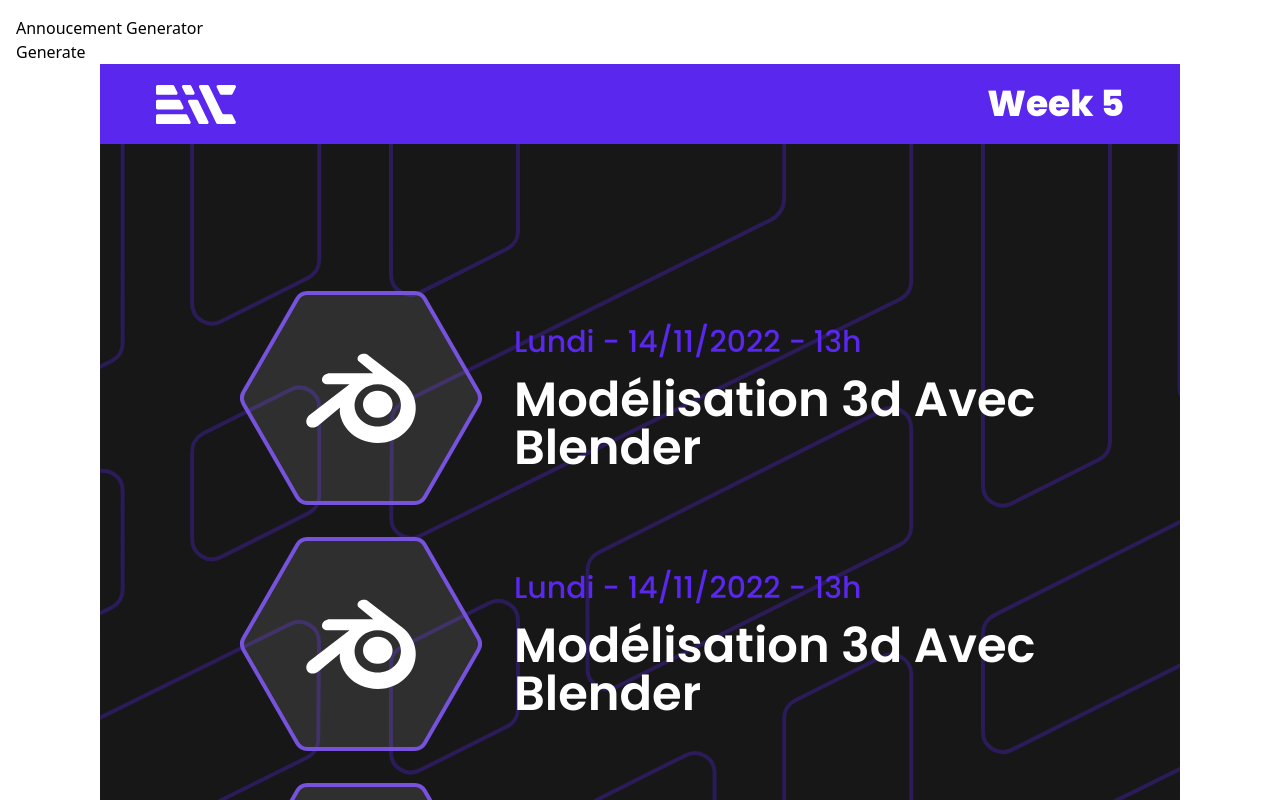
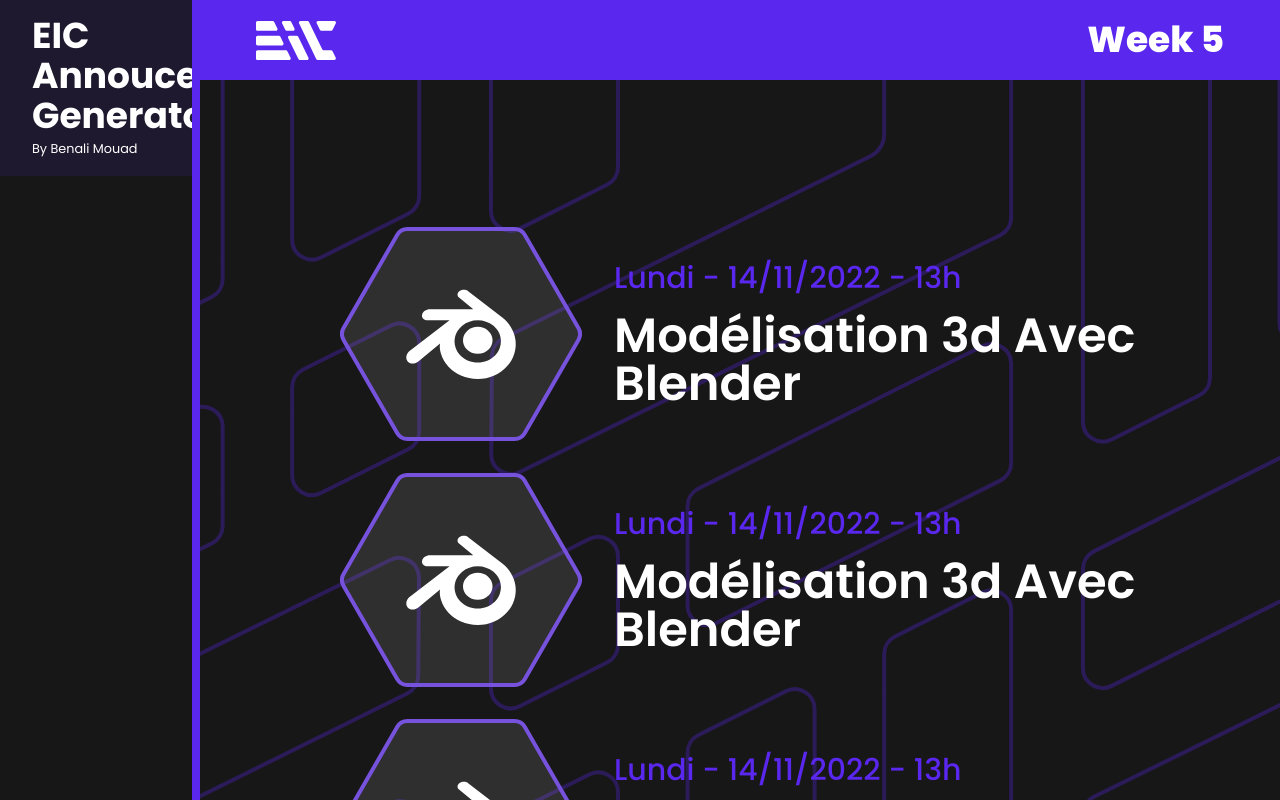
Before and after one commit to MouadBNL/eic-workshop-annoucement, a Vue app: page / in a window 1280 px wide. Shown: the top 800 px of the page. Built offline with nearby package versions, Linux system fonts and the light colour scheme.

Commit message:
Created the general layout for the app

```diff
--- a/src/App.vue
+++ b/src/App.vue
@@ -1,9 +1,22 @@
 <template>
-  <div class="p-4 antialiased">
-    <h1>Annoucement Generator</h1>
+  <div class="antialiased">
+    <main class="h-screen flex">
+      <section class="flex-1 bg-gray-dark text-white overflow-auto border-r-8 border-primary font-poppins">
+        <header class="bg-primary bg-opacity-10 px-8 py-4">
+          <h1 class="text-4xl font-bold">EIC Annoucement Generator</h1>
+          <small>By Benali Mouad</small>
+        </header>
 
-    <button @click="generate">Generate</button>
 
+
+
+
+        <div id="display" class="mt-16">
+
+        </div>
+      </section>
+
+      <section class="max-h-screen overflow-auto">
         <div id="generated" class="m-auto bg-gray-dark relative flex flex-col -z-50 font-poppins"
           style="height: 1080px; width: 1080px;">
           <div class="h-20 flex items-center justify-between px-14 bg-primary z-20 w-full">
@@ -66,11 +79,9 @@
             </div>
           </div>
         </div>
+      </section>
 
-
-    <div id="display" class="mt-16">
-
-    </div>
+    </main>
 
   </div>
 </template>
```
Lines whose indentation alone changed are shown as unchanged.
